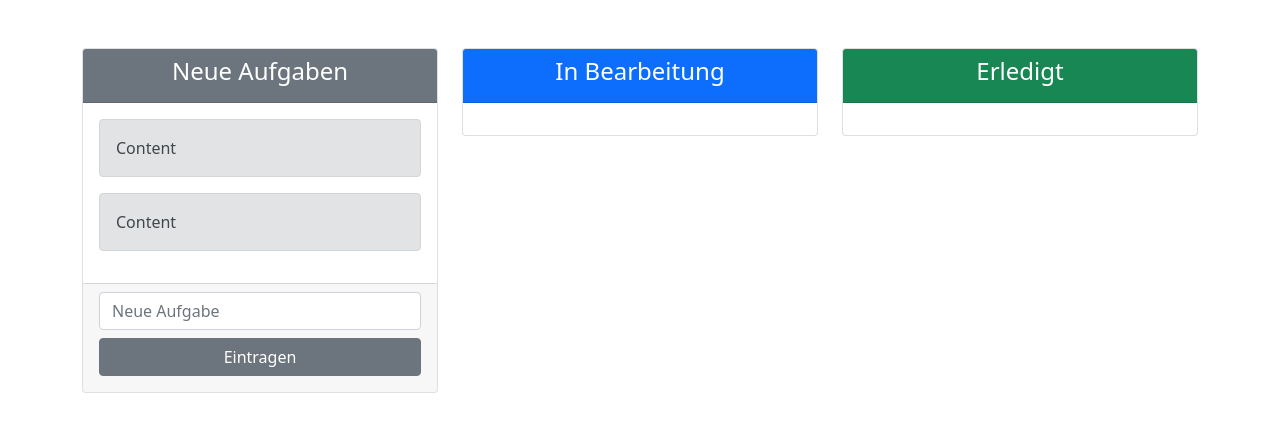
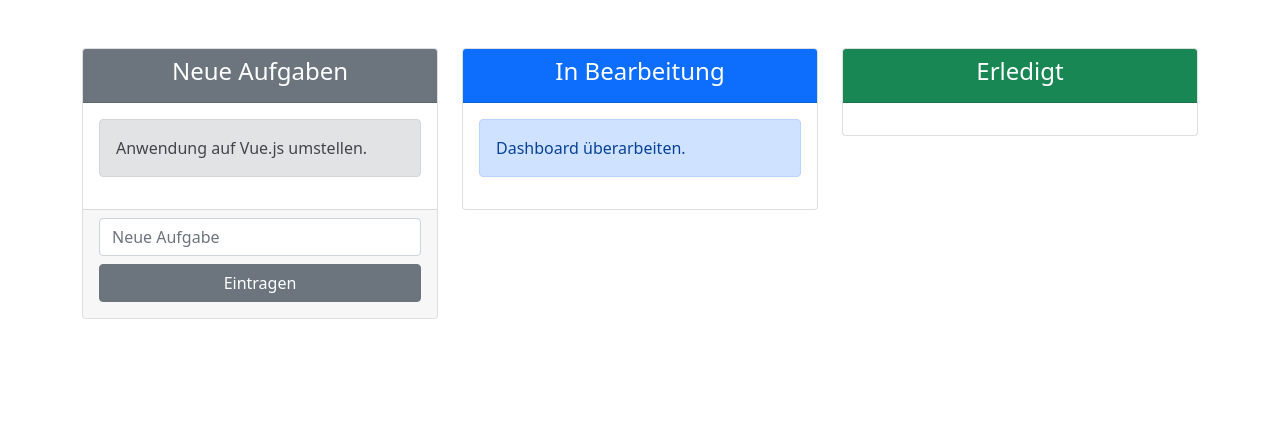
Before and after one commit to cf1887/VueJS_Code, a Vue app in the folder 04_kanban-board/: page / in a window 1280 px wide. Shown: the top 432 px of the page. Built offline with nearby package versions, Linux system fonts and the light colour scheme.

Commit message:
04_kanban-board: Task-Component dynamisch implementiert

```diff
--- a/04_kanban-board/src/App.vue
+++ b/04_kanban-board/src/App.vue
@@ -31,7 +31,7 @@ export default {
                 {
                     id: 1,
                     content: "Dashboard überarbeiten.",
-                    status: 0,
+                    status: 1,
                 },
                 {
                     id: 2,
--- a/04_kanban-board/src/components/StatusCard.vue
+++ b/04_kanban-board/src/components/StatusCard.vue
@@ -4,7 +4,12 @@
             <h4>{{ title }}</h4>
         </div>
         <div class="card-body">
-            <Task v-for="task in tasks" :key="task.id"></Task>
+            <Task
+                v-for="task in tasks"
+                :key="task.id"
+                :task="task"
+                :alertColor="alertColor"
+            ></Task>
         </div>
         <div class="card-footer" v-if="newTasks">
             <NewTask></NewTask>
@@ -28,6 +33,20 @@ export default {
         newTasks: Boolean,
         tasks: Array,
     },
+    computed: {
+        alertColor() {
+            switch (this.status) {
+                case 0:
+                    return "secondary";
+                case 1:
+                    return "primary";
+                case 2:
+                    return "success";
+                default:
+                    return "danger";
+            }
+        },
+    },
 };
 </script>
 
--- a/04_kanban-board/src/components/Task.vue
+++ b/04_kanban-board/src/components/Task.vue
@@ -1,11 +1,24 @@
 <template>
-    <div class="alert alert-secondary">Content</div>
+    <div class="alert alert" :class="alertClass">{{ task.content }}</div>
 </template>
 
 <script>
 /* eslint-disable */
 export default {
     name: "Task",
+    props: {
+        task: Object,
+        alertColor: {
+            type: String,
+            default: "secondary"
+        }
+    },
+    computed: {
+        alertClass() {
+            // === "alert-" + this.alertColor
+            return `alert-${this.alertColor}`;
+        }
+    }
 };
 </script>
 
```
